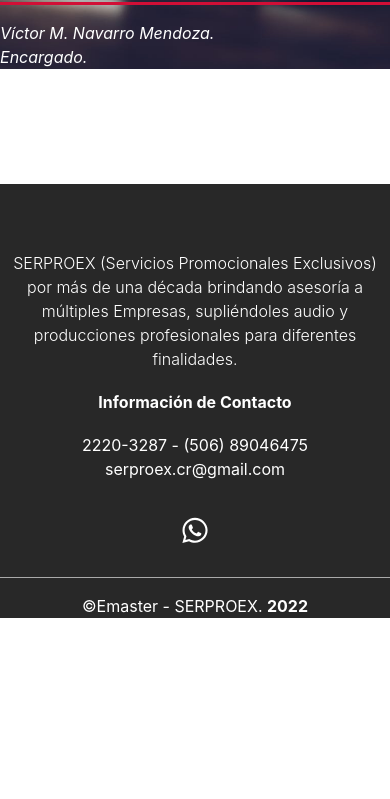
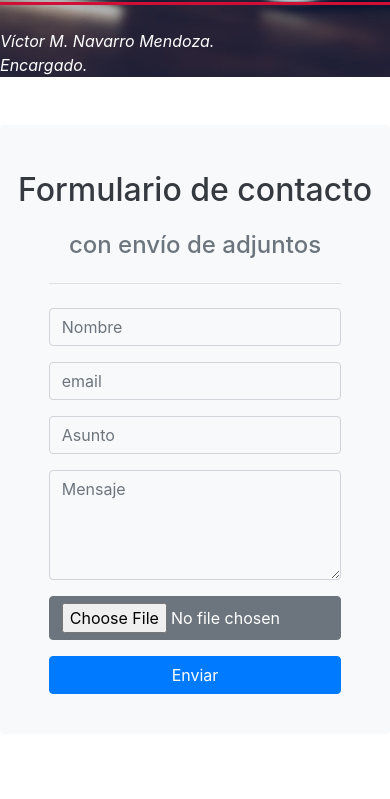
Before and after one commit to EmanuelNavarro/Serproex_Costa_Rica, a plain HTML site: page index.html in a window 390 px wide. Shown: the part 8585-9384 px from the top of the page. Before the commit the page ends 9213 px from the top, so only its background shows below. Drawn offline with nearby package versions, Linux system fonts and the light colour scheme; some packages are replaced by stand-ins of ours; no server answers.

Commit message:
update
Actualizaciones varias

```diff
--- a/css/style.css
+++ b/css/style.css
@@ -243,6 +243,13 @@
   transition:cubic-bezier(0.075, 0.82, 0.165, 1) 3.05s;
 }
 
+.btn:hover {
+  box-shadow: none;
+  background-color: #8f1534;
+  color: white;
+  transition:cubic-bezier(0.075, 0.82, 0.165, 1) 3.05s;
+}
+
 #more {
   display: none;
 }
@@ -363,6 +370,22 @@
   height: 90%;
 }
 
+/*--------------------------------------------------FORMULARIOS--------------------------------------------------*/
+.contacto {
+  background: linear-gradient(rgba(0, 0, 0, .7), rgba(0, 0, 0, .7)), url(../images/carousel3.jpg) center center no-repeat;
+  background-size:cover;
+  padding: 100px 0px 100px 0px;
+}
+
+.form-demo {
+  padding: 1.5rem 0;
+}
+
+.form-demo h2, hr {
+  font-size: 1.5rem;
+  margin-bottom: 1.5rem;
+}
+
 footer {
   background-color: #282828;
   color: white;
--- a/index.html
+++ b/index.html
@@ -47,10 +47,10 @@
 							<a class="nav-link" href="#features">Servicios</a>
 						</li>
 						<li class="nav-item">
-							<a class="nav-link" href="#box">Otros Servicios</a>
+							<a class="nav-link" href="#box">Galería</a>
 						</li>
 						<li class="nav-item">
-							<a class="nav-link" href="#resources">Centrales Telefónicas</a>
+							<a class="nav-link" href="#resources">Central Telefónica</a>
 						</li>
 						<li class="nav-item">
 							<a class="nav-link" href="#partners">Clientes</a>
@@ -59,7 +59,7 @@
 							<a class="nav-link" href="#us">Nosotros</a>
 						</li>
 						<li class="nav-item">
-							<a class="nav-link" href="#us">Contáctenos</a>
+							<a class="nav-link" href="#call_us">Contáctenos</a>
 						</li>
 					</ul>
 				</div>
@@ -380,6 +380,38 @@
 			</div>
 		</div>
 
+		<!--- =============================  CONTÁCTENOS  ============================= --->
+		<div class="container" id="call_us">
+            <div class="row justify-content-center">
+                <div class="col-lg-6 col-sm-12 col-sm-12 bg-light form-demo rounded mt-5">
+                    <h1 class="text-center text-dark">Formulario de contacto</h1>
+                    <h2 class="text-center text-secondary">con envío de adjuntos</h2>
+                    <hr class="bg-light w-75">
+                    <form action="https://formsubmit.co/emanuelnava9515@gmail.com" method="post" id="formulario-ejemplo" class="w-75 mx-auto"
+                    enctype="multipart/form-data">
+                        <div class="form-group">
+                            <input type="text" name="nombre" class="form-control bg-light" placeholder="Nombre" required>
+                        </div>
+                        <div class="form-group">
+                            <input type="email" name="email" class="form-control bg-light" placeholder="email" required>
+                        </div>
+                        <div class="form-group">
+                            <input type="text" name="asunto" class="form-control bg-light" placeholder="Asunto" required>
+                        </div>
+                        <div class="form-group">
+                            <textarea name="mensaje" id="mensaje" class="form-control bg-light" placeholder="Mensaje" rows="4" required></textarea>
+                        </div>
+                        <div class="form-group">
+                            <input type="file" name="adjuntarArchivo" id="adjuntarArchivo" class="btn btn-secondary w-100">
+                        </div>
+                        <div class="form-group">
+                            <input type="submit" name="enviar" id="enviar" class="btn btn-primary btn-block" value="Enviar">
+                        </div>
+                    </form>
+                </div>
+            </div>
+        </div>
+
 		<!--- ===============================  FOOTER  =============================== --->
 		<div class="offset" id="contact">
 			<footer class="text-center">
@@ -399,7 +431,7 @@
 						<p>2220-3287 - (506) 89046475</br>serproex.cr@gmail.com</p>
 						<!---<a href="#"><i class="fa-brands fa-whatsapp"></i></a>
 						<a href="#"><i class="fab fa-twitter-square"></i></a>--->
-						<a href="#"><i class="fab fa-whatsapp"></i></a>
+						<a href="https://wa.me/message/7FXM6ZP6C2KFE1"><i class="fab fa-whatsapp"></i></a>
 					</div>
 				</div>
 				<hr class="socket"></hr>
```
